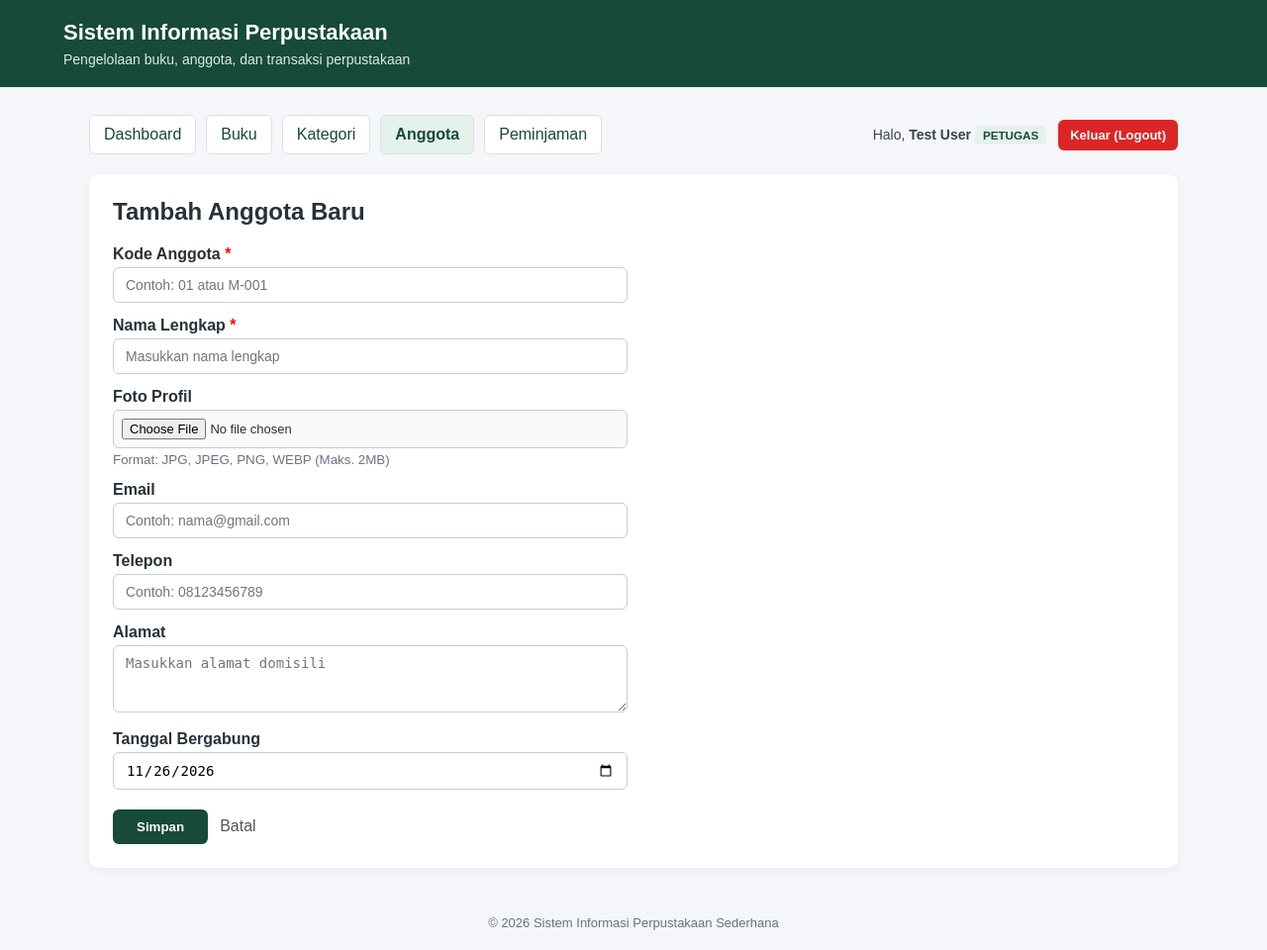
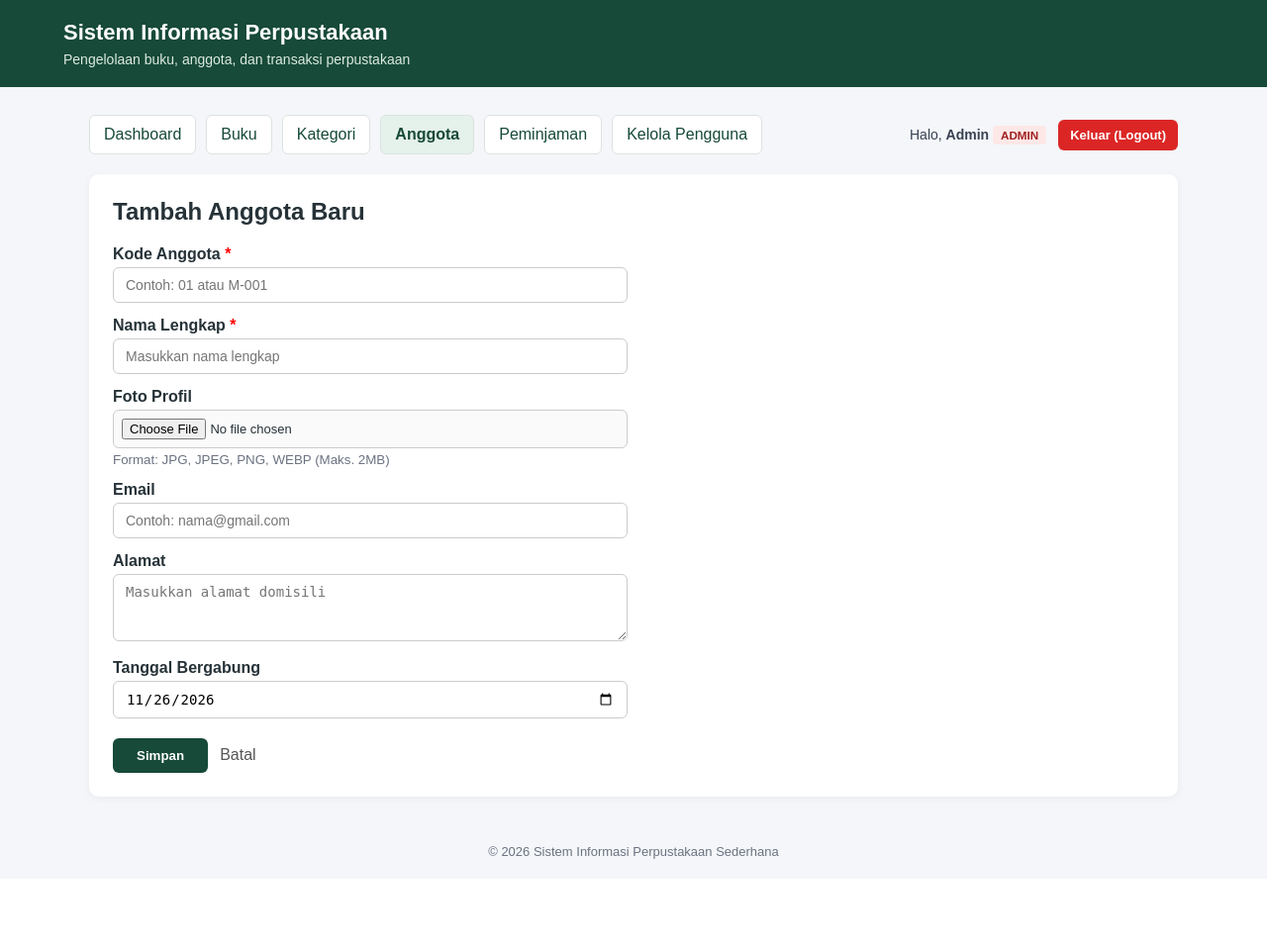
Before and after one commit to rann11u/Sistem-Informasi-Perpustakaan-Sederhana, a Laravel app: page /members/create in a window 1280 px wide. Shown: the whole page at 99% size. After the commit the page ends 868 px from the top, so only its background shows below. Run offline with Laravel 12, Linux system fonts and the light colour scheme; a user stored in the database is signed in; data comes from the database, SQL or seed files in the repository.

Commit message:
feat: hapus kolom nomor telepon dari modul anggota

```diff
--- a/app/Http/Controllers/MemberController.php
+++ b/app/Http/Controllers/MemberController.php
@@ -65,7 +65,6 @@ class MemberController extends Controller
             'member_code' => 'required|string|max:50|unique:members,member_code',
             'name'        => 'required|string|max:255',
             'email'       => 'nullable|email|max:255|unique:members,email',
-            'phone'       => 'nullable|string|max:20',
             'address'     => 'nullable|string|max:1000',
             'photo'       => 'nullable|image|mimes:jpeg,png,jpg,webp|max:2048',
             'joined_at'   => 'nullable|date',
@@ -80,7 +79,6 @@ class MemberController extends Controller
             'member_code' => $request->member_code,
             'name'        => $request->name,
             'email'       => $request->email,
-            'phone'       => $request->phone,
             'address'     => $request->address,
             'photo'       => $photoPath,
             'joined_at'   => $request->joined_at ?? now()->toDateString(),
@@ -104,7 +102,6 @@ class MemberController extends Controller
             'member_code' => 'required|string|max:50|unique:members,member_code,' . $id,
             'name'        => 'required|string|max:255',
             'email'       => 'nullable|email|max:255|unique:members,email,' . $id,
-            'phone'       => 'nullable|string|max:20',
             'address'     => 'nullable|string|max:1000',
             'photo'       => 'nullable|image|mimes:jpeg,png,jpg,webp|max:2048',
             'joined_at'   => 'nullable|date',
@@ -123,7 +120,6 @@ class MemberController extends Controller
             'member_code' => $request->member_code,
             'name'        => $request->name,
             'email'       => $request->email,
-            'phone'       => $request->phone,
             'address'     => $request->address,
             'photo'       => $photoPath,
             'joined_at'   => $request->joined_at,
--- a/resources/views/members/create.blade.php
+++ b/resources/views/members/create.blade.php
@@ -44,13 +44,6 @@
                    style="width:100%; padding:9px 12px; border:1px solid #ccc; border-radius:6px; font-size:14px; transition:border-color 0.2s;"
                    placeholder="Contoh: nama@gmail.com">
             <div id="warning-email" style="color:#dc2626; font-size:13px; font-weight:600; margin-top:5px; display:none;"></div>
-        </div>
-
-        <div style="margin-bottom:14px;">
-            <label style="display:block; margin-bottom:4px; font-weight:bold;">Telepon</label>
-            <input type="text" name="phone" value="{{ old('phone') }}"
-                   style="width:100%; padding:9px 12px; border:1px solid #ccc; border-radius:6px; font-size:14px;"
-                   placeholder="Contoh: 08123456789">
         </div>
 
         <div style="margin-bottom:14px;">
--- a/resources/views/members/edit.blade.php
+++ b/resources/views/members/edit.blade.php
@@ -48,12 +48,6 @@
             <input type="email" id="email" name="email" value="{{ old('email', $member->email) }}"
                    style="width:100%; padding:9px 12px; border:1px solid #ccc; border-radius:6px; font-size:14px; transition:border-color 0.2s;">
             <div id="warning-email" style="color:#dc2626; font-size:13px; font-weight:600; margin-top:5px; display:none;"></div>
-        </div>
-
-        <div style="margin-bottom:14px;">
-            <label style="display:block; margin-bottom:4px; font-weight:bold;">Telepon</label>
-            <input type="text" name="phone" value="{{ old('phone', $member->phone) }}"
-                   style="width:100%; padding:9px 12px; border:1px solid #ccc; border-radius:6px; font-size:14px;">
         </div>
 
         <div style="margin-bottom:14px;">
--- a/resources/views/members/index.blade.php
+++ b/resources/views/members/index.blade.php
@@ -16,7 +16,6 @@
                 <th style="padding:10px; text-align:left; border-bottom:2px solid #ddd;">Kode</th>
                 <th style="padding:10px; text-align:left; border-bottom:2px solid #ddd;">Nama</th>
                 <th style="padding:10px; text-align:left; border-bottom:2px solid #ddd;">Email</th>
-                <th style="padding:10px; text-align:left; border-bottom:2px solid #ddd;">Telepon</th>
                 <th style="padding:10px; text-align:left; border-bottom:2px solid #ddd;">Bergabung</th>
                 <th style="padding:10px; text-align:left; border-bottom:2px solid #ddd;">Aksi</th>
             </tr>
@@ -37,7 +36,6 @@
                     <td style="padding:10px; vertical-align:middle;">{{ $member->member_code }}</td>
                     <td style="padding:10px; vertical-align:middle;"><strong>{{ $member->name }}</strong></td>
                     <td style="padding:10px; vertical-align:middle;">{{ $member->email ?? '-' }}</td>
-                    <td style="padding:10px; vertical-align:middle;">{{ $member->phone ?? '-' }}</td>
                     <td style="padding:10px; vertical-align:middle;">{{ $member->joined_at ? $member->joined_at->format('d/m/Y') : '-' }}</td>
                     <td style="padding:10px; vertical-align:middle;">
                         <a href="{{ route('members.show', $member->id) }}" style="color:#1565c0; margin-right:8px; text-decoration:none; font-weight:600;">Detail</a>
@@ -50,7 +48,7 @@
                     </td>
                 </tr>
             @empty
-                <tr><td colspan="8" style="padding:20px; text-align:center; color:#888;">Belum ada anggota.</td></tr>
+                <tr><td colspan="7" style="padding:20px; text-align:center; color:#888;">Belum ada anggota.</td></tr>
             @endforelse
         </tbody>
     </table>
--- a/resources/views/members/show.blade.php
+++ b/resources/views/members/show.blade.php
@@ -32,7 +32,6 @@
                 <tr><th style="{{ $thStyle }}">Kode Anggota</th><td style="{{ $tdStyle }}"><strong>{{ $member->member_code }}</strong></td></tr>
                 <tr><th style="{{ $thStyle }}">Nama Lengkap</th><td style="{{ $tdStyle }}">{{ $member->name }}</td></tr>
                 <tr><th style="{{ $thStyle }}">Email</th><td style="{{ $tdStyle }}">{{ $member->email ?? '-' }}</td></tr>
-                <tr><th style="{{ $thStyle }}">No. Telepon</th><td style="{{ $tdStyle }}">{{ $member->phone ?? '-' }}</td></tr>
                 <tr><th style="{{ $thStyle }}">Alamat</th><td style="{{ $tdStyle }}">{{ $member->address ?? '-' }}</td></tr>
                 <tr><th style="{{ $thStyle }}">Tanggal Bergabung</th><td style="{{ $tdStyle }}">{{ $member->joined_at ? $member->joined_at->format('d F Y') : '-' }}</td></tr>
             </table>
```
Also changed, not shown: database/seeders/DatabaseSeeder.php (+10 -6 lines).
